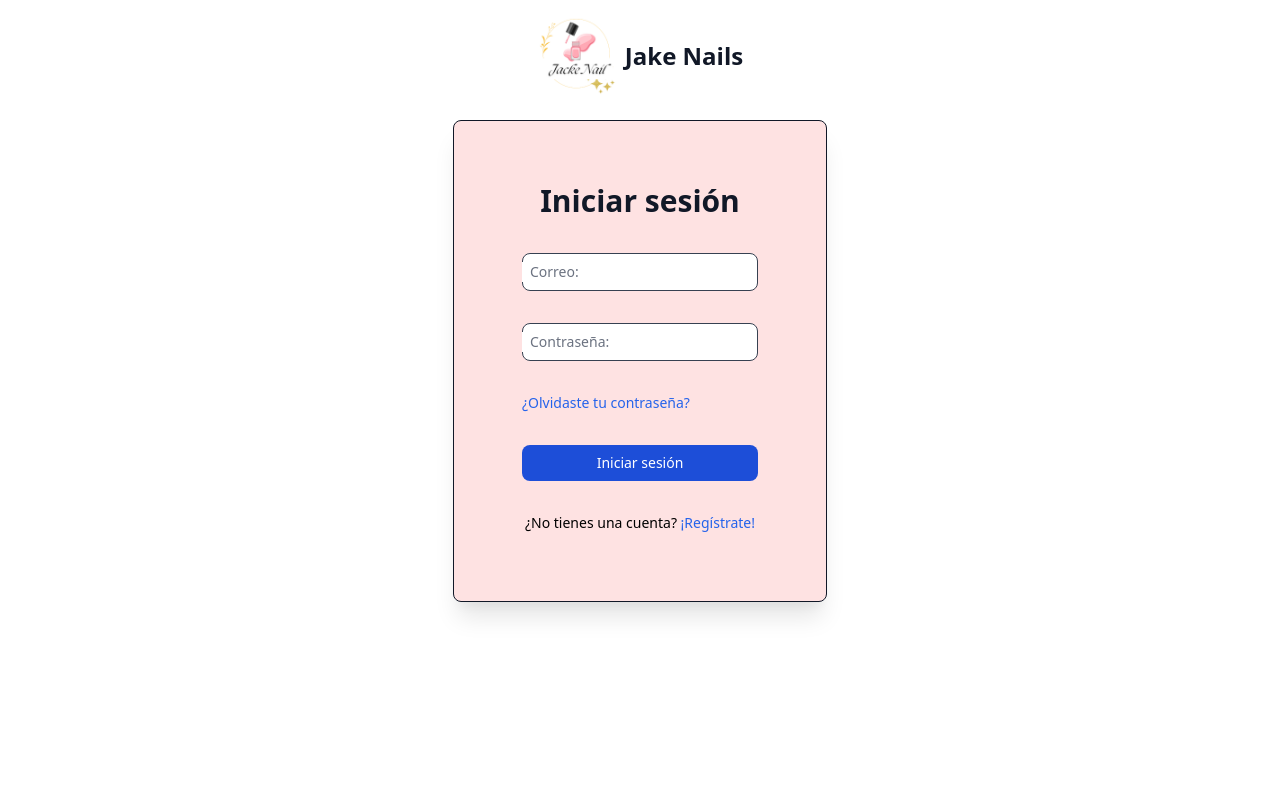
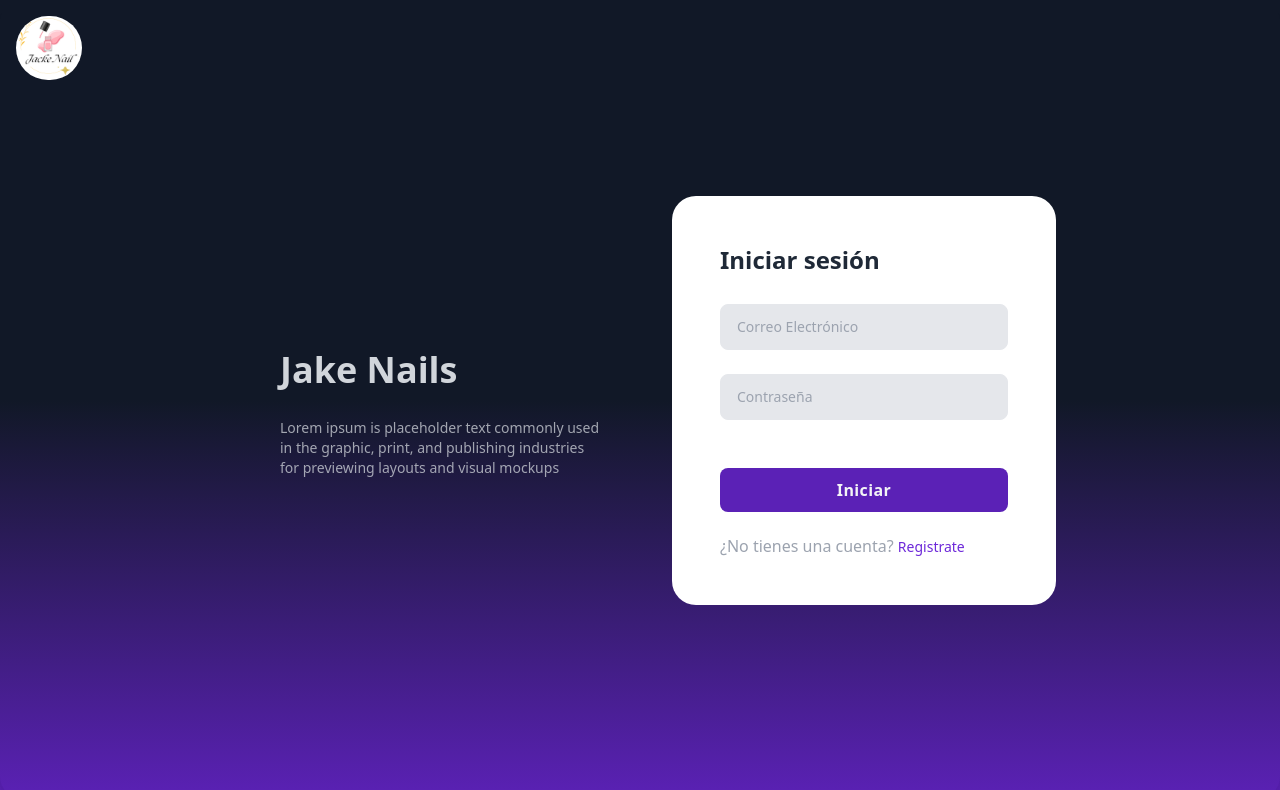
Before and after one commit to Jsma07/FrontEnd, a React (Create React App) app: page /iniciarSesion in a window 1280 px wide. Shown: the top 790 px of the page. Built offline with nearby package versions, Linux system fonts and the light colour scheme.

Commit message:
login v6

```diff
--- a/src/components/consts/Login.jsx
+++ b/src/components/consts/Login.jsx
@@ -41,57 +41,54 @@
   };
 
   return (
-    <div className="container mx-auto my-auto p-4 flex flex-col items-center justify-center">
-      <a href="#" className="flex items-center mb-6 text-2xl font-semibold text-gray-900 dark:text-white">
-        <img className="w-20 h-20 mr-2" src="Jacke.png" alt="logo" />
-        Jake Nails
-      </a>
-      <div className="border border-gray-900 rounded-lg shadow-xl p-8 bg-red-100 max-w-md dark:bg-gray-800 dark:border-gray-700">
-        <div className="p-8 space-y-4 md:space-y-6 sm:p-8 bg-red-100">
-          <h1 style={{ fontSize: '30px' }} className="mb-8 text-center text-lg font-semibold leading-tight text-gray-900 md:text-2xl dark:text-white">
-            Iniciar sesión
-          </h1>
-          <form className="flex flex-col items-center space-y-6 md:space-y-8 p-1" onSubmit={handleLogin}>
-            <div className="relative w-full">
-              <input
-                type="email"
-                id="small_outlined"
-                className="block px-4 py-2 w-full text-sm text-gray-900 rounded-lg border border-gray-700 appearance-none dark:text-white dark:border-gray-600 dark:focus:border-blue-500 focus:outline-none focus:ring-0 focus:border-blue-600 peer"
-                placeholder=" "
+    <div className="bg-purple-900 absolute top-0 left-0 bg-gradient-to-b from-gray-900 via-gray-900 to-purple-800 bottom-0 leading-5 h-full w-full overflow-hidden">
+      <div className="relative min-h-screen sm:flex sm:flex-row justify-center bg-transparent rounded-3xl shadow-xl">
+      <div className="absolute top-0 left-0 p-4">
+          <img src="/jacke.png" alt="Logo" className="h-16 rounded-full"  />
+        </div>
+        <div className="flex-col flex self-center lg:px-14 sm:max-w-4xl xl:max-w-md z-10">
+          <div className="self-start hidden lg:flex flex-col text-gray-300">
+            <h1 className="my-7 font-semibold text-4xl">Jake Nails</h1>
+            <p className="pr-3 text-sm opacity-75">Lorem ipsum is placeholder text commonly used in the graphic, print, and publishing industries for previewing layouts and visual mockups</p>
+          </div>
+        </div>
+        <div className="flex justify-center self-center z-10">
+          <div className="p-12 bg-white mx-auto rounded-3xl w-96">
+            <div className="mb-7">
+              <h3 className="font-semibold text-2xl text-gray-800">Iniciar sesión</h3>
+            </div>
+            <form onSubmit={handleLogin}>
+            <div className="space-y-6">
+
+
+              <input className="w-full text-sm px-4 py-3 bg-gray-200 focus:bg-gray-100 border border-gray-200 rounded-lg focus:outline-none focus:border-purple-400"
+              type="text"
+              placeholder="Correo Electrónico"
               value={correo}
               onChange={(e) => setCorreo(e.target.value)}
                />
-              <label htmlFor="small_outlined" className="absolute text-sm text-gray-500 dark:text-gray-400 duration-300 transform -translate-y-3 scale-75 top-1 z-10 origin-[0] bg-white dark:bg-gray-900 px-2 peer-focus:px-2 peer-focus:text-blue-600 peer-focus:dark:text-blue-500 peer-placeholder-shown:scale-100 peer-placeholder-shown:-translate-y-1/2 peer-placeholder-shown:top-1/2 peer-focus:top-1 peer-focus:scale-75 peer-focus:-translate-y-3">
-                Correo:
-              </label>
-            </div>
-            <div className="relative w-full">
-              <input
+              <input className="w-full text-sm px-4 py-3 bg-gray-200 focus:bg-gray-100 border border-gray-200 rounded-lg focus:outline-none focus:border-purple-400"
                type="password"
-                id="small_outlined"
-                className="block px-4 py-2 w-full text-sm text-gray-900 rounded-lg border border-gray-700 appearance-none dark:text-white dark:border-gray-600 dark:focus:border-blue-500 focus:outline-none focus:ring-0 focus:border-blue-600 peer"
-                placeholder=" "
+                placeholder="Contraseña"
                 value={contrasena}
                 onChange={(e) => setContrasena(e.target.value)}
+
                 />
-              <label htmlFor="small_outlined" className="absolute text-sm text-gray-500 dark:text-gray-400 duration-300 transform -translate-y-3 scale-75 top-1 z-10 origin-[0] bg-white dark:bg-gray-900 px-2 peer-focus:px-2 peer-focus:text-blue-600 peer-focus:dark:text-blue-500 peer-placeholder-shown:scale-100 peer-placeholder-shown:-translate-y-1/2 peer-placeholder-shown:top-1/2 peer-focus:top-1 peer-focus:scale-75 peer-focus:-translate-y-3">
-                Contraseña:
-              </label>
+                {error && <p className="text-red-500">{error}</p>}
+
+              <div className="flex items-center justify-between">
+
               </div>
-            <div className="w-full flex justify-between">
-              <a href="#" className="text-sm font-medium text-blue-600 hover:underline">¿Olvidaste tu contraseña?</a>
+              <div>
+                <button type="submit" className="w-full flex justify-center bg-purple-800 hover:bg-purple-700 text-gray-100 p-3 rounded-lg tracking-wide font-semibold cursor-pointer transition ease-in duration-500">
+                  Iniciar
+                </button>
               </div>
-            <button
-              type="submit"
-              className="w-full py-2 bg-blue-700 hover:bg-blue-800 text-white font-medium rounded-lg text-sm focus:outline-none focus:ring-2 focus:ring-blue-300"
-            >
-              Iniciar sesión
-            </button>
-            {error && <p className="text-red-500">{error}</p>}
-            <div className="mt-3 text-sm">
-              ¿No tienes una cuenta? <a href="/Registrar" className="font-medium text-blue-600 hover:underline">¡Regístrate!</a>
+
+              <p className="text-gray-400">¿No tienes una cuenta? <a href="/registrar" className="text-sm text-purple-700 hover:text-purple-700"> Registrate</a></p>
             </div>
             </form>
+          </div>
         </div>
       </div>
     </div>
```
Lines whose indentation alone changed are shown as unchanged.
